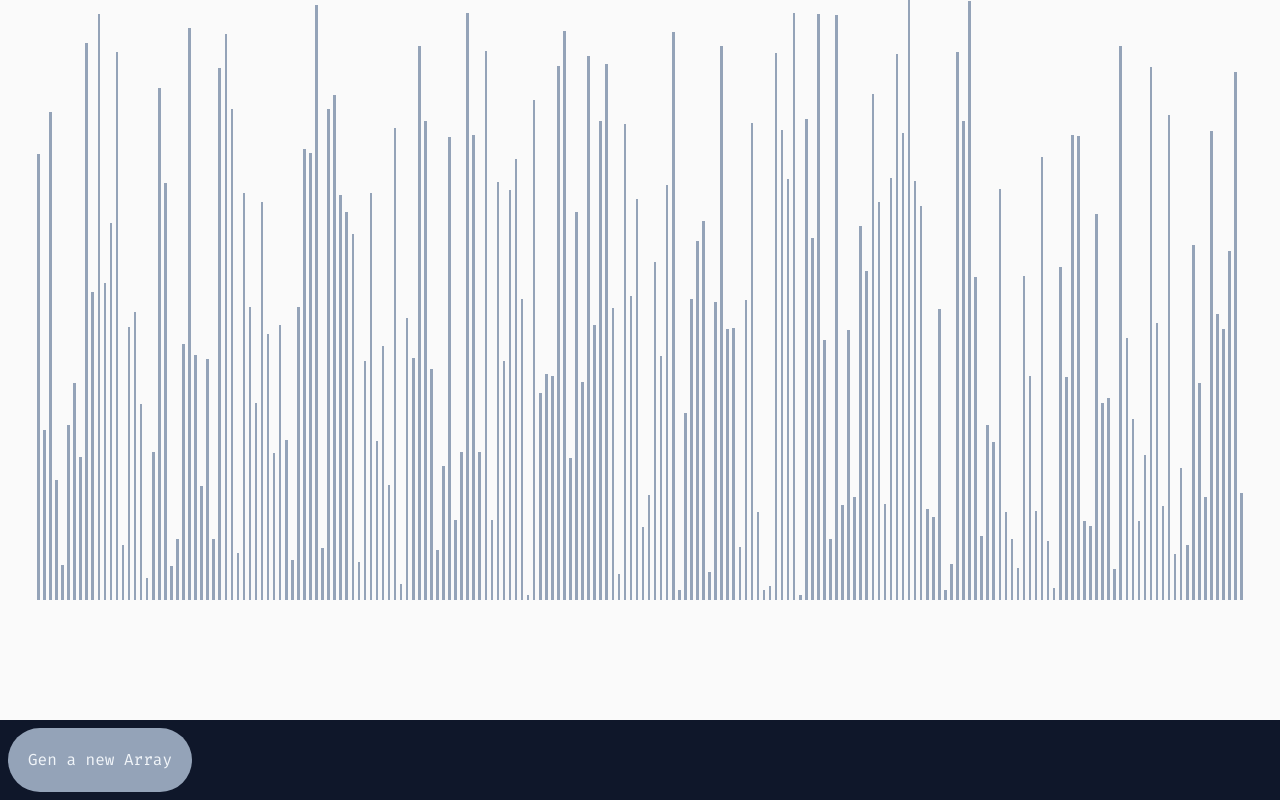
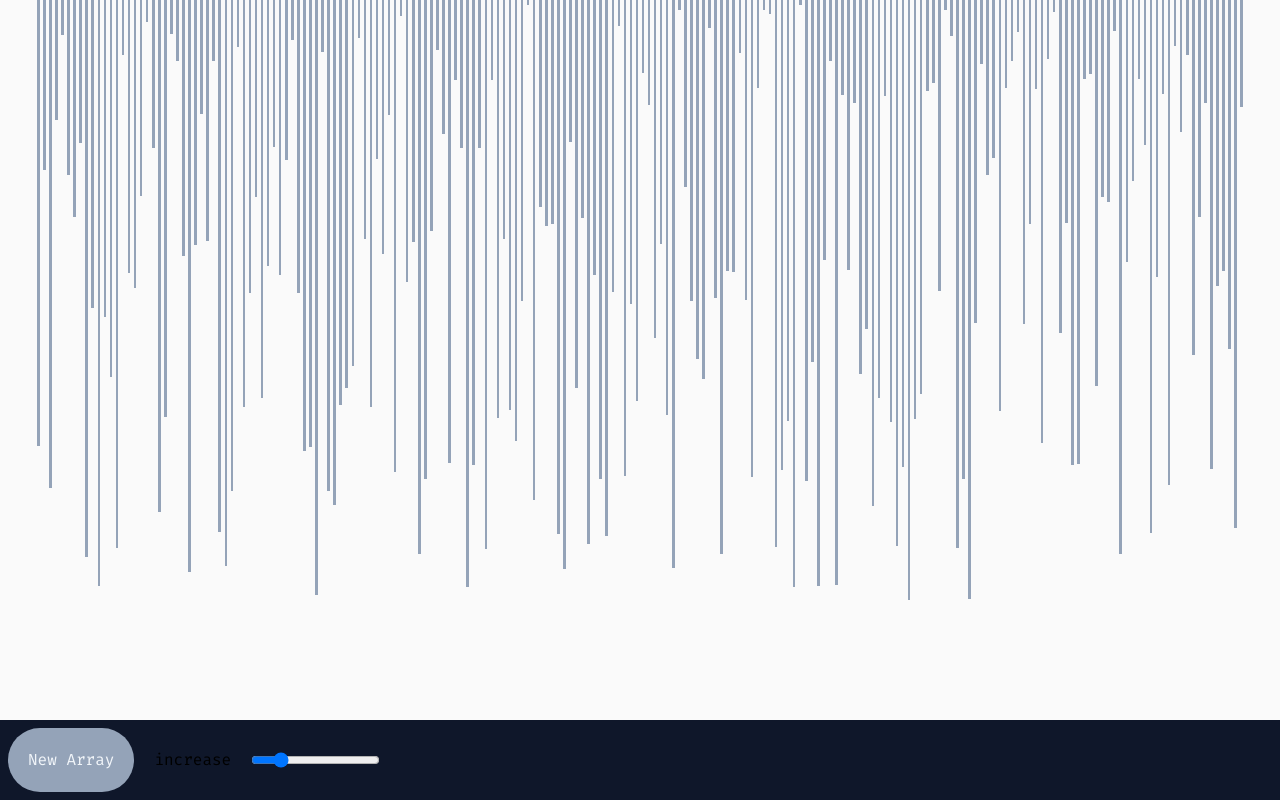
Before and after one commit to thamognya/Algo-Visualizer, a Next.js app: page / in a window 1280 px wide. Built offline with nearby package versions, Linux system fonts and the light colour scheme.

Commit message:
fix slider

```diff
--- a/components/sortingVisualizer/index.tsx
+++ b/components/sortingVisualizer/index.tsx
@@ -1,7 +1,5 @@
 import React from 'react'
 import { useState } from 'react'
-
-import {Button} from '@chakra-ui/react'
 
 interface ArrayState {
     array: any
@@ -39,10 +37,20 @@ export class SortingVisualizer extends React.Component<{}, ArrayState> {
 
         this.setState({ array })
     }
+
+    changeArraySize = (e: any) => {
+        this.setState({arraySize: this.state.arraySize + e}, () => {
+            this.resetArray()
+        });
+    }
+
     // algos
 
+    mergeSort = () => {
+
+    }
+
     // buttons
-
 
 
     render() {
@@ -53,7 +61,7 @@ export class SortingVisualizer extends React.Component<{}, ArrayState> {
         return (
             <>
                 <div className="">
-                    <div className="text-center w-screen min-h-half-screen">
+                    <div className="flex justify-center w-screen min-h-half-screen">
                         {array && array.map((value: any, idx: any) => {
                             return (
                                 <div
@@ -73,14 +81,23 @@ export class SortingVisualizer extends React.Component<{}, ArrayState> {
                             onClick={() => this.resetArray()}
                             className="bg-slate-400 p-5 rounded-full hover:ring-2 ring-slate-500 text-slate-100"
                         >
-                            Gen a new Array
+                            New Array
                         </button>
+                        <button
+                            onClick={() => this.changeArraySize(100)}
+                        >
+                            increase
+                        </button>
+
+                        <input type="range" min="10" max="1000" name='arraySize' value={this.state.arraySize} onChange={(e) => this.changeArraySize(e)}/>
                     </div>
                 </div>
             </>
         )
     }
 }
+// code explanation
+// use arrow func in this.resetArray because of this context
 
 function randomIntFromInterval(min: any, max: any) {
     // min and max included
```
